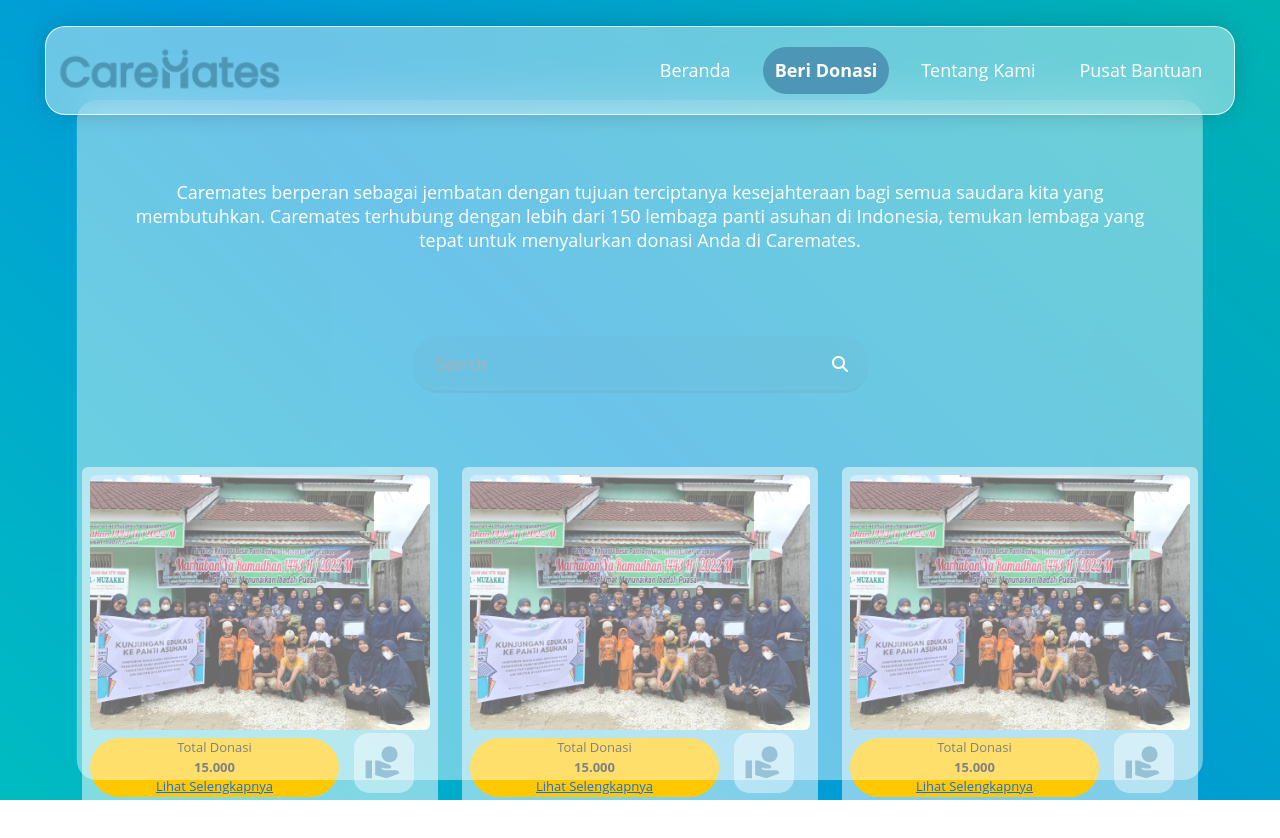
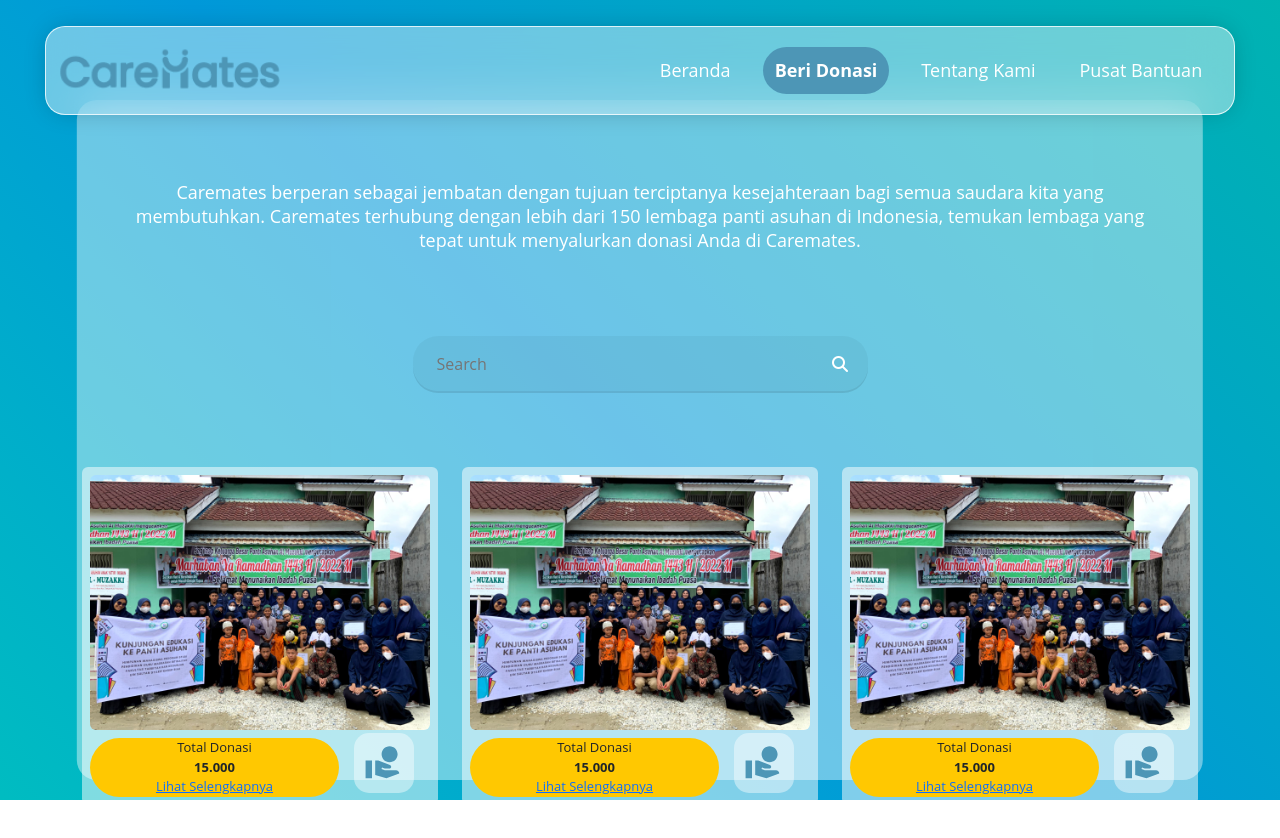
Before and after one commit to naufalkamil/Caremates_Massive_A2, a React (Vite) app in the folder frontend/: page /beridonasi in a window 1280 px wide. Shown: the top 838 px of the page. Built offline with nearby package versions, Linux system fonts and the light colour scheme.

Commit message:
update new

```diff
--- a/frontend/src/pages/Beridonasi.jsx
+++ b/frontend/src/pages/Beridonasi.jsx
@@ -152,7 +152,7 @@ const BeriDonasi = () => {
       {/* Komponen Navbar */}
       <Navbarfirst />
 
-      <section className="home">
+      <section className="home z-1">
         <div className="row justify-content-center text-center pb-1">
           <div className="col-10">
             <p style={styles.text}>
```
